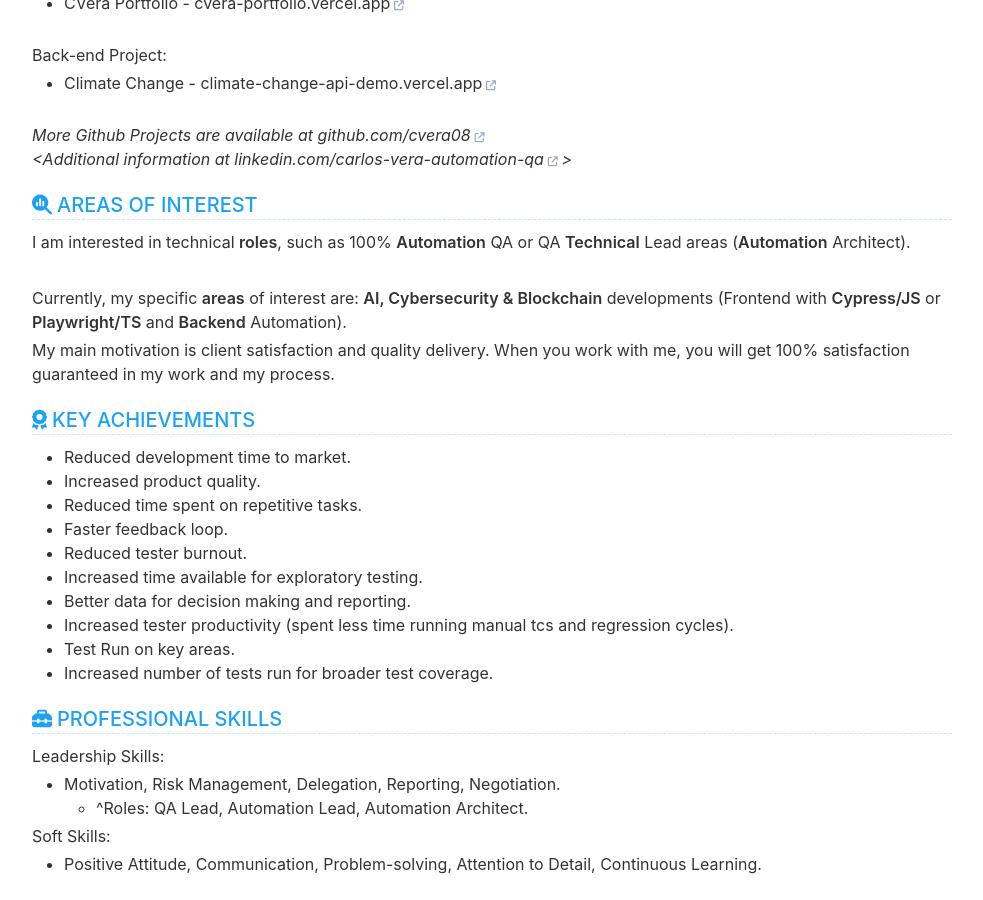
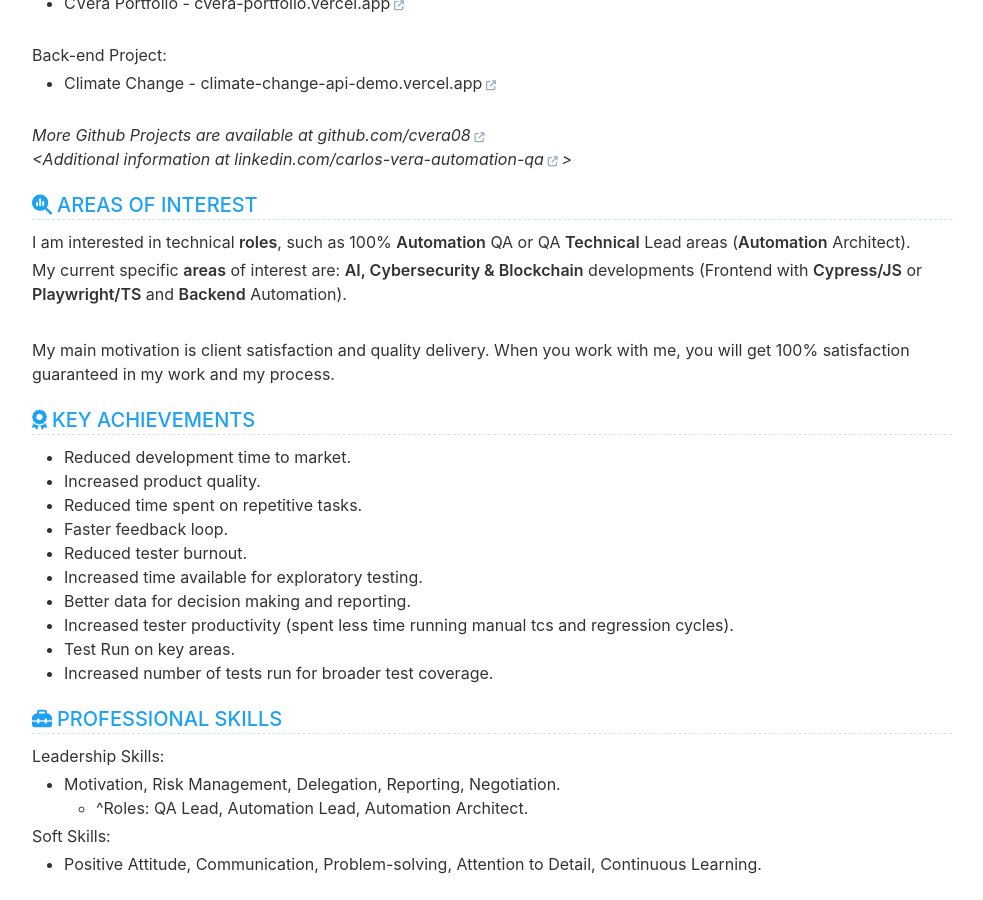
Before and after one commit to cvera08/full-resume, a Jekyll site: the page built from index.html, in a window 1280 px wide and 900 px high, scrolled down 835 px. Shown: the whole window, without its empty margins (148-1131 px from the left). Built offline with Jekyll 4.4.1, drawn with Linux system fonts in a browser that asks for light colours.

Commit message:
style: areas of interest format

```diff
--- a/_data/data.yml
+++ b/_data/data.yml
@@ -67,10 +67,10 @@ interest:
   description: |
     I am interested in technical **roles**, such as 100% **Automation** QA or QA **Technical** Lead areas (**Automation** Architect).
 
+    My current specific **areas** of interest are: **AI, Cybersecurity & Blockchain** developments (Frontend with **Cypress/JS** or
+    **Playwright/TS** and **Backend** Automation).
+
     <br>
-
-    Currently, my specific **areas** of interest are: **AI, Cybersecurity & Blockchain** developments (Frontend with **Cypress/JS** or
-    **Playwright/TS** and **Backend** Automation).
 
     My main motivation is client satisfaction and quality delivery. When you work with me, you will get 100% satisfaction guaranteed in my work and my process.
 
```
